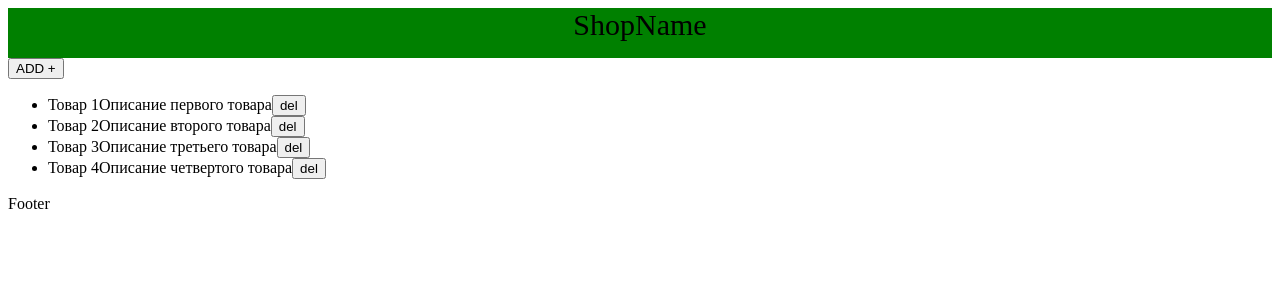
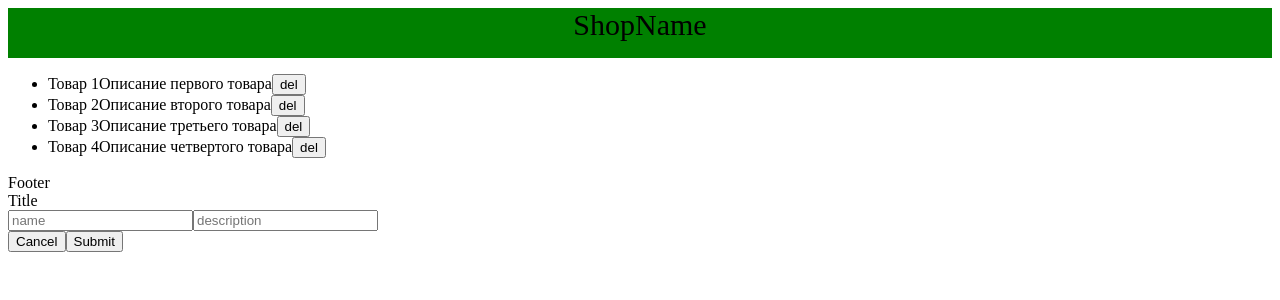
Before and after one commit to rpolevach/react-lab, a React (Create React App) app: page / in a window 1280 px wide. Shown: the top 300 px of the page. Built offline with nearby package versions, Linux system fonts and the light colour scheme.

Commit message:
something looks like modalWindow

```diff
--- a/src/containers/Content/Content.jsx
+++ b/src/containers/Content/Content.jsx
@@ -1,16 +1,16 @@
 import React, { Component } from "react";
 import { connect } from "react-redux";
 import ListInfo from "./containers/ListInfo/ListInfo";
-import InputInfo from "./containers/InputInfo/InputInfo";
+import Modal from "./containers/modal/Modal";
 import { addGood, removeGood } from "../../actions/actionCreator";
 
 class Content extends Component {
   render() {
-    const { goods, removeGood } = this.props;
+    const { goods, addGood, removeGood } = this.props;
 
     return (
       <div>
-        <button>ADD +</button>
+        <Modal addGood={addGood} goods={goods} />
         <ListInfo goods={goods} removeGood={removeGood} />
       </div>
     );
--- /dev/null
+++ b/src/containers/Content/containers/modal/Modal.jsx
@@ -0,0 +1,140 @@
+import React from "react";
+import PropTypes from "prop-types";
+import Portal from "./components/Portal";
+
+/* const Modal = ({ title, isOpen, onCancel, onSubmit, addGood, goods }) => {
+  var handleInputNameChange = ({ target: { value } }) => value;
+
+  function handleInputDescChange({ target: { value } }) {
+    return value;
+  }
+
+  var handleAddGood = () => {
+    var name = handleInputNameChange();
+    var description = handleInputDescChange();
+
+    console.log(name, description);
+
+    var id = goods[goods.length - 1].id + 1;
+
+    if (name.length > 1 && description.length > 5) {
+      addGood(id, name, description);
+    }
+  };
+
+  return (
+    console.log(isOpen),
+    (
+      <>
+        {isOpen && (
+          <Portal>
+            <div className="modalOverlay">
+              <div className="modalWindow">
+                <div className="modalHeader">
+                  <div className="modalTitle">{title}</div>
+                </div>
+                <div className="modalBody">
+                  <input placeholder="name" onChange={handleInputNameChange} />
+                  <input
+                    placeholder="description"
+                    onChange={handleInputDescChange}
+                  />
+                </div>
+                <div className="modalFooter">
+                  <button onClick={addGood}>Cancel</button>
+                  <button onClick={handleAddGood}>Submit</button>
+                </div>
+              </div>
+            </div>
+          </Portal>
+        )}
+      </>
+    )
+  );
+}; */
+
+class Modal extends React.Component {
+  state = {
+    name: "",
+    description: ""
+  };
+
+  handleInputNameChange = ({ target: { value } }) =>
+    this.setState({
+      name: value
+    });
+
+  handleInputDescChange = ({ target: { value } }) =>
+    this.setState({
+      description: value
+    });
+
+  handleAddGood = () => {
+    const { name, description } = this.state;
+    const { goods, addGood } = this.props;
+
+    const id = goods[goods.length - 1].id + 1;
+
+    if (name.length > 1 && description.length > 5) {
+      addGood(id, name, description);
+
+      this.setState({
+        name: "",
+        description: ""
+      });
+    }
+  };
+
+  render() {
+    return (
+      console.log(this.props.isOpen),
+      (
+        <>
+          {this.props.isOpen && (
+            <Portal>
+              <div className="modalOverlay">
+                <div className="modalWindow">
+                  <div className="modalHeader">
+                    <div className="modalTitle">{this.props.title}</div>
+                  </div>
+                  <div className="modalBody">
+                    <input
+                      placeholder="name"
+                      onChange={this.handleInputNameChange}
+                    />
+                    <input
+                      placeholder="description"
+                      onChange={this.handleInputDescChange}
+                    />
+                  </div>
+                  <div className="modalFooter">
+                    <button>Cancel</button>
+                    <button onClick={this.handleAddGood}>Submit</button>
+                  </div>
+                </div>
+              </div>
+            </Portal>
+          )}
+        </>
+      )
+    );
+  }
+}
+
+Modal.propTypes = {
+  title: PropTypes.string,
+  isOpen: PropTypes.bool,
+  onCancel: PropTypes.func,
+  onSubmit: PropTypes.func,
+  children: PropTypes.node
+};
+
+Modal.defaultProps = {
+  title: "Title",
+  isOpen: true,
+  onCancel: () => {},
+  onSubmit: () => {},
+  children: null
+};
+
+export default Modal;
--- /dev/null
+++ b/src/containers/Content/containers/modal/components/Portal.jsx
@@ -0,0 +1,22 @@
+import { Component } from "react";
+import ReactDOM from "react-dom";
+
+class Portal extends Component {
+  el = document.createElement("div");
+
+  componentDidMount() {
+    document.body.appendChild(this.el);
+  }
+
+  componentWillUnmount() {
+    document.body.removeChild(this.el);
+  }
+
+  render() {
+    const { children } = this.props;
+
+    return ReactDOM.createPortal(children, this.el);
+  }
+}
+
+export default Portal;
```
Also changed, not shown: src/containers/Content/containers/ListInfo/ListInfo.jsx (+13 -7 lines), src/containers/Content/containers/ListInfo/components/Item.jsx (+6 -6 lines).
